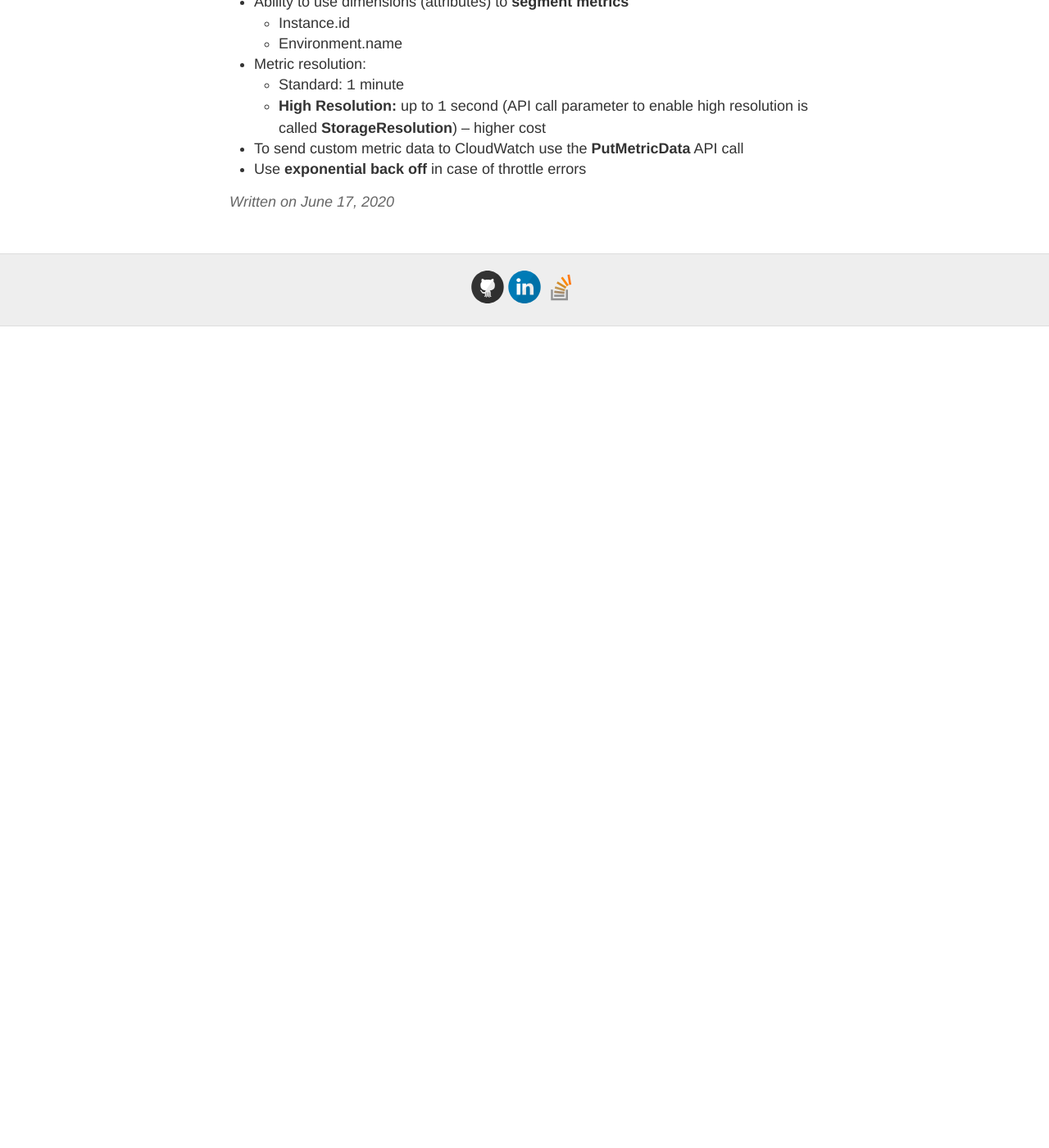
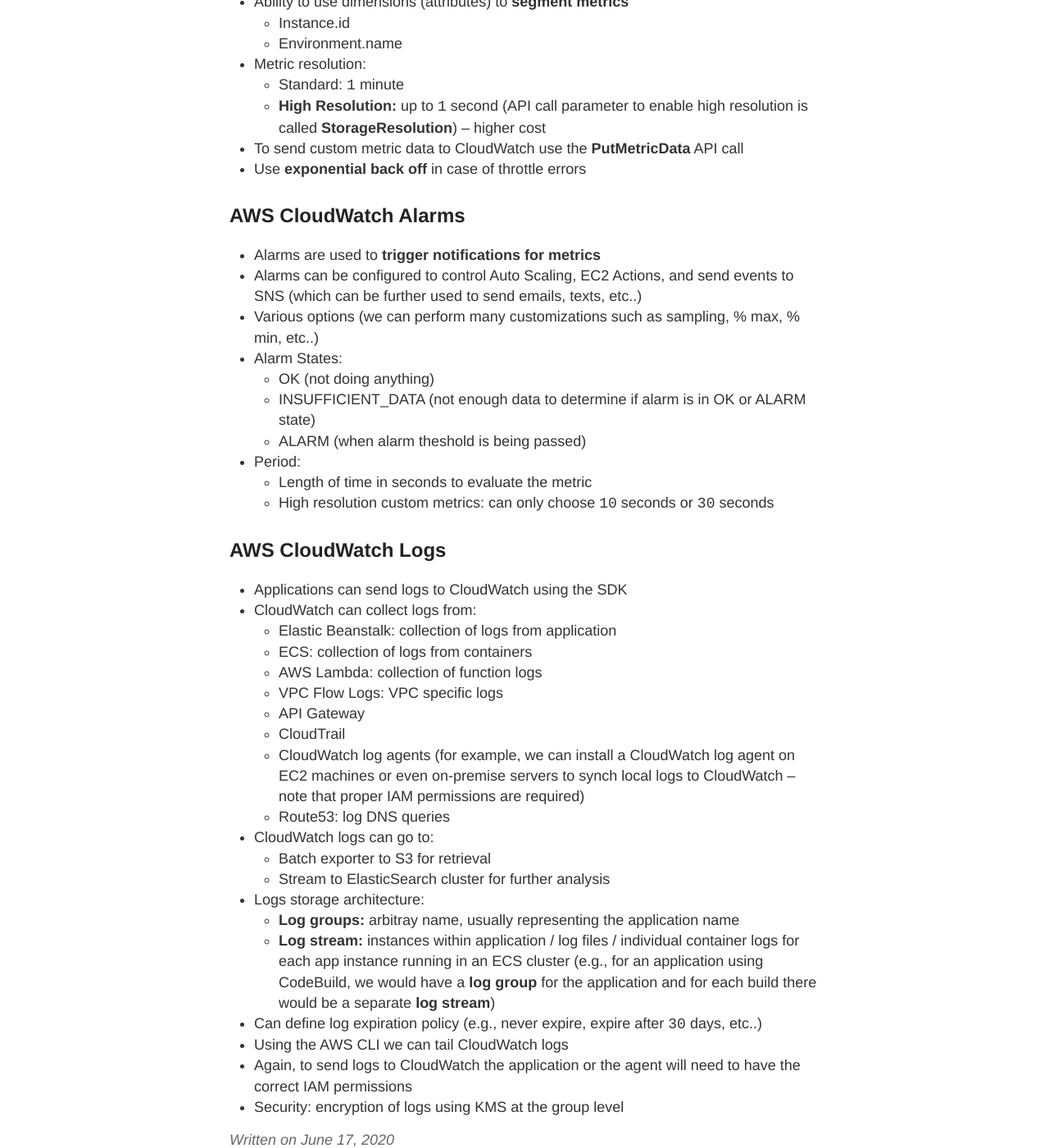
Before and after one commit to gutucristian/gutucristian.github.io, a Jekyll site: the page built from _posts/2020-06-17-Amazon-Web-Services-(AWS).md, in a window 1280 px wide and 1400 px high, scrolled down 120776 px. Shown: the whole window at 82% size. Built offline with Jekyll 4.4.1, drawn with Linux system fonts in a browser that asks for light colours; our own code applies the rules of GitHub Pages for plain Markdown files; before the commit the page ends 121174 px from its top, so only the background shows below that.

Commit message:
Update 2020-06-17-Amazon-Web-Services-(AWS).md

```diff
--- a/_posts/2020-06-17-Amazon-Web-Services-(AWS).md
+++ b/_posts/2020-06-17-Amazon-Web-Services-(AWS).md
@@ -3020,3 +3020,39 @@
   - **High Resolution:** up to `1` second (API call parameter to enable high resolution is called **StorageResolution**) -- higher cost
 - To send custom metric data to CloudWatch use the **PutMetricData** API call
 - Use **exponential back off** in case of throttle errors
+
+## AWS CloudWatch Alarms
+
+- Alarms are used to **trigger notifications for metrics**
+- Alarms can be configured to control Auto Scaling, EC2 Actions, and send events to SNS (which can be further used to send emails, texts, etc..)
+- Various options (we can perform many customizations such as sampling, % max, % min, etc..)
+- Alarm States:
+  - OK (not doing anything)
+  - INSUFFICIENT_DATA (not enough data to determine if alarm is in OK or ALARM state)
+  - ALARM (when alarm theshold is being passed)
+- Period:
+  - Length of time in seconds to evaluate the metric
+  - High resolution custom metrics: can only choose `10` seconds or `30` seconds
+
+## AWS CloudWatch Logs
+
+- Applications can send logs to CloudWatch using the SDK
+- CloudWatch can collect logs from:
+  - Elastic Beanstalk: collection of logs from application
+  - ECS: collection of logs from containers
+  - AWS Lambda: collection of function logs
+  - VPC Flow Logs: VPC specific logs
+  - API Gateway
+  - CloudTrail
+  - CloudWatch log agents (for example, we can install a CloudWatch log agent on EC2 machines or even on-premise servers to synch local logs to CloudWatch -- note that proper IAM permissions are required)
+  - Route53: log DNS queries
+- CloudWatch logs can go to:
+  - Batch exporter to S3 for retrieval
+  - Stream to ElasticSearch cluster for further analysis
+- Logs storage architecture:
+  - **Log groups:** arbitray name, usually representing the application name
+  - **Log stream:** instances within application / log files / individual container logs for each app instance running in an ECS cluster (e.g., for an application using CodeBuild, we would have a **log group** for the application and for each build there would be a separate **log stream**)
+- Can define log expiration policy (e.g., never expire, expire after `30` days, etc..)
+- Using the AWS CLI we can tail CloudWatch logs
+- Again, to send logs to CloudWatch the application or the agent will need to have the correct IAM permissions
+- Security: encryption of logs using KMS at the group level
```
